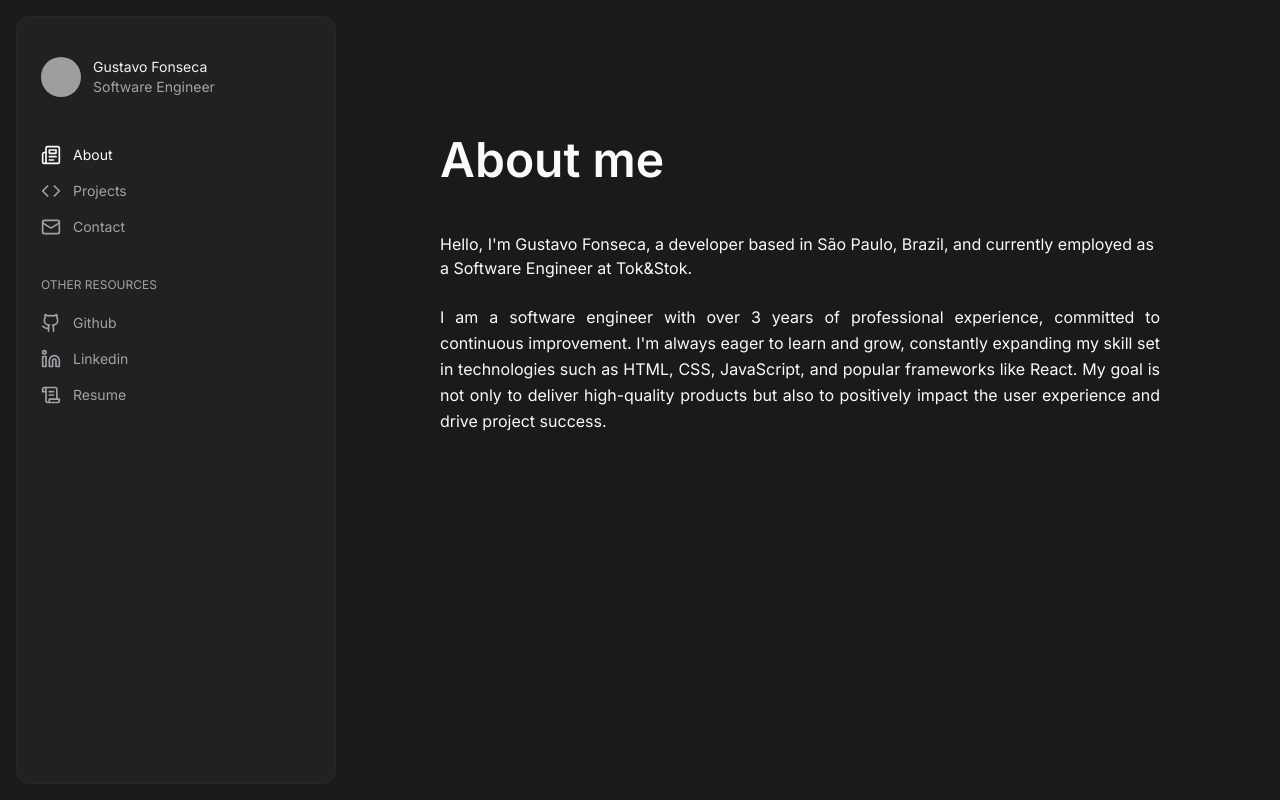
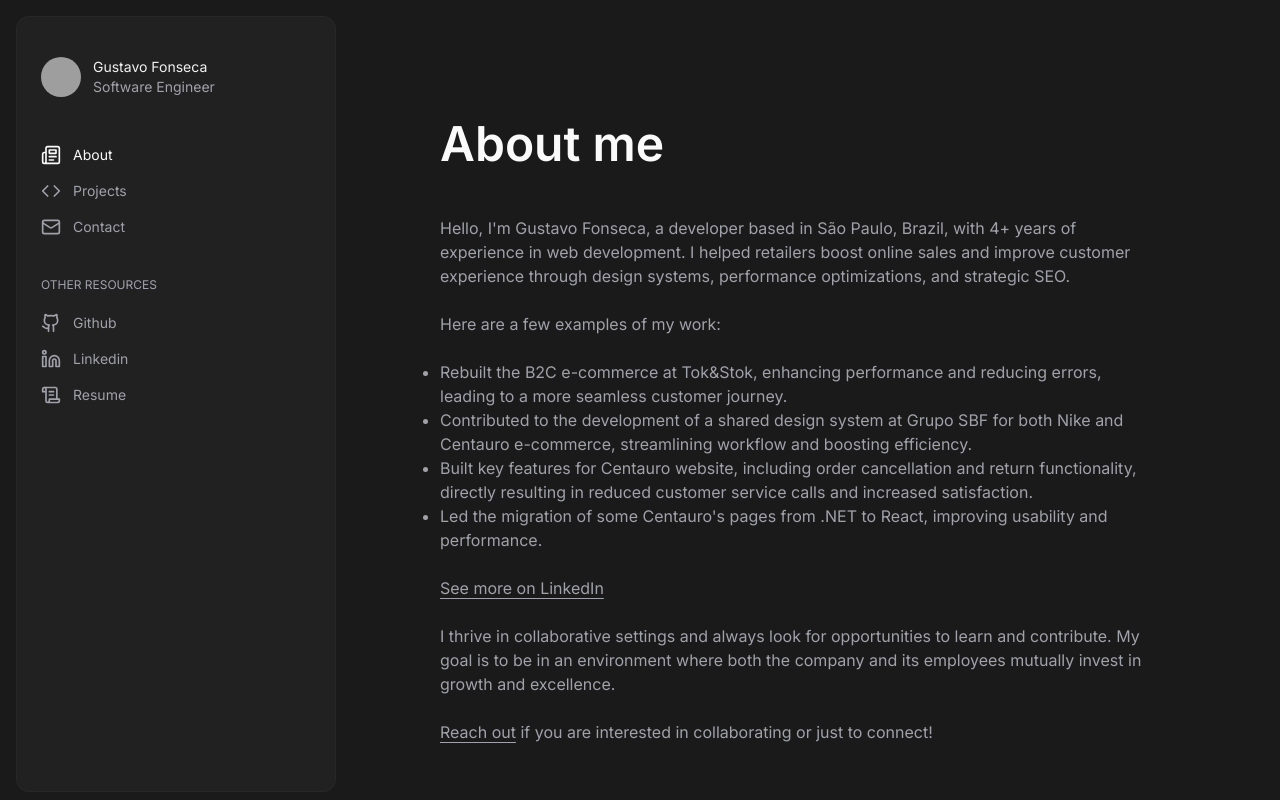
Before and after one commit to fscgustavo/portfolio, a Next.js app: page / in a window 1280 px wide. Built offline with nearby package versions, Linux system fonts and the light colour scheme; grey boxes are pictures that could not be loaded.

Commit message:
change text color, self description and resume

```diff
--- a/app/contact/page.tsx
+++ b/app/contact/page.tsx
@@ -57,12 +57,12 @@ export default function Contact() {
   return (
     <div>
       <h1 className="text-5xl font-semibold">Contact</h1>
-      <p className="mt-6 leading-7">
+      <p className="mt-6 leading-7 text-muted-foreground">
         Do not hesitate to contact me through the form here or by direct email
         on{' '}
         <a
           href="mailto:gus.fonnseca@gmail.com"
-          className="underline underline-offset-4"
+          className="underline underline-offset-4 hover:text-accent-foreground"
         >
           gus.fonnseca@gmail.com
         </a>{' '}
--- a/app/page.tsx
+++ b/app/page.tsx
@@ -2,18 +2,54 @@ export default function Home() {
   return (
     <main>
       <h1 className="mb-12 text-5xl font-semibold">About me</h1>
-      <div className="grid gap-6">
+      <div className="grid gap-6 text-muted-foreground">
         <p>
           Hello, I&apos;m Gustavo Fonseca, a developer based in São Paulo,
-          Brazil, and currently employed as a Software Engineer at Tok&amp;Stok.
+          Brazil, with 4+ years of experience in web development. I helped
+          retailers boost online sales and improve customer experience through
+          design systems, performance optimizations, and strategic SEO.
         </p>
-        <p className="text-justify leading-relaxed">
-          I am a software engineer with over 3 years of professional experience,
-          committed to continuous improvement. I&apos;m always eager to learn
-          and grow, constantly expanding my skill set in technologies such as
-          HTML, CSS, JavaScript, and popular frameworks like React. My goal is
-          not only to deliver high-quality products but also to positively
-          impact the user experience and drive project success.
+        <p>Here are a few examples of my work:</p>
+        <ul className="list-disc">
+          <li>
+            Rebuilt the B2C e-commerce at Tok&Stok, enhancing performance and
+            reducing errors, leading to a more seamless customer journey.
+          </li>
+          <li>
+            Contributed to the development of a shared design system at Grupo
+            SBF for both Nike and Centauro e-commerce, streamlining workflow and
+            boosting efficiency.
+          </li>
+          <li>
+            Built key features for Centauro website, including order
+            cancellation and return functionality, directly resulting in reduced
+            customer service calls and increased satisfaction.
+          </li>
+          <li>
+            Led the migration of some Centauro&apos;s pages from .NET to React,
+            improving usability and performance.
+          </li>
+        </ul>
+        <a
+          href="https://www.linkedin.com/in/fonseca-gustavo"
+          className="underline underline-offset-4 hover:text-accent-foreground"
+        >
+          See more on LinkedIn
+        </a>
+        <p>
+          I thrive in collaborative settings and always look for opportunities
+          to learn and contribute. My goal is to be in an environment where both
+          the company and its employees mutually invest in growth and
+          excellence.
+        </p>
+        <p>
+          <a
+            href="https://www.linkedin.com/in/fonseca-gustavo"
+            className="underline underline-offset-4 hover:text-accent-foreground"
+          >
+            Reach out
+          </a>{' '}
+          if you are interested in collaborating or just to connect!
         </p>
       </div>
     </main>
--- a/app/projects/page.tsx
+++ b/app/projects/page.tsx
@@ -2,7 +2,7 @@ export default function Projects() {
   return (
     <div className="space-y-14">
       <h1 className="text-5xl font-semibold">Projects</h1>
-      <p>🚧 Projects coming soon...</p>
+      <p className="text-muted-foreground">🚧 Projects coming soon...</p>
     </div>
   );
 }
--- a/components/main.tsx
+++ b/components/main.tsx
@@ -9,7 +9,7 @@ export function Main({ children }: MainProps) {
   return (
     <main className="grid h-screen max-lg:auto-rows-max lg:grid-cols-[20rem_auto] lg:p-4">
       <Menu />
-      <div className="mx-auto w-full max-w-[48rem] px-6 py-12 lg:pt-[7.5rem]">
+      <div className="mx-auto w-full max-w-[48rem] px-6 py-12 lg:pt-[6.5rem]">
         {children}
       </div>
     </main>
--- a/components/menu/links.ts
+++ b/components/menu/links.ts
@@ -37,7 +37,7 @@ export const links: NavigationLinkProps = {
     {
       Icon: Linkedin,
       text: 'Linkedin',
-      href: 'https://www.linkedin.com/in/gustavo-fonseca-17584a179/?locale=en_US',
+      href: 'https://www.linkedin.com/in/fonseca-gustavo',
       target: '_blank',
       rel: 'noopener',
     },
```
Also changed, not shown: 1 other file (tests, documents, lock files or other folders).
